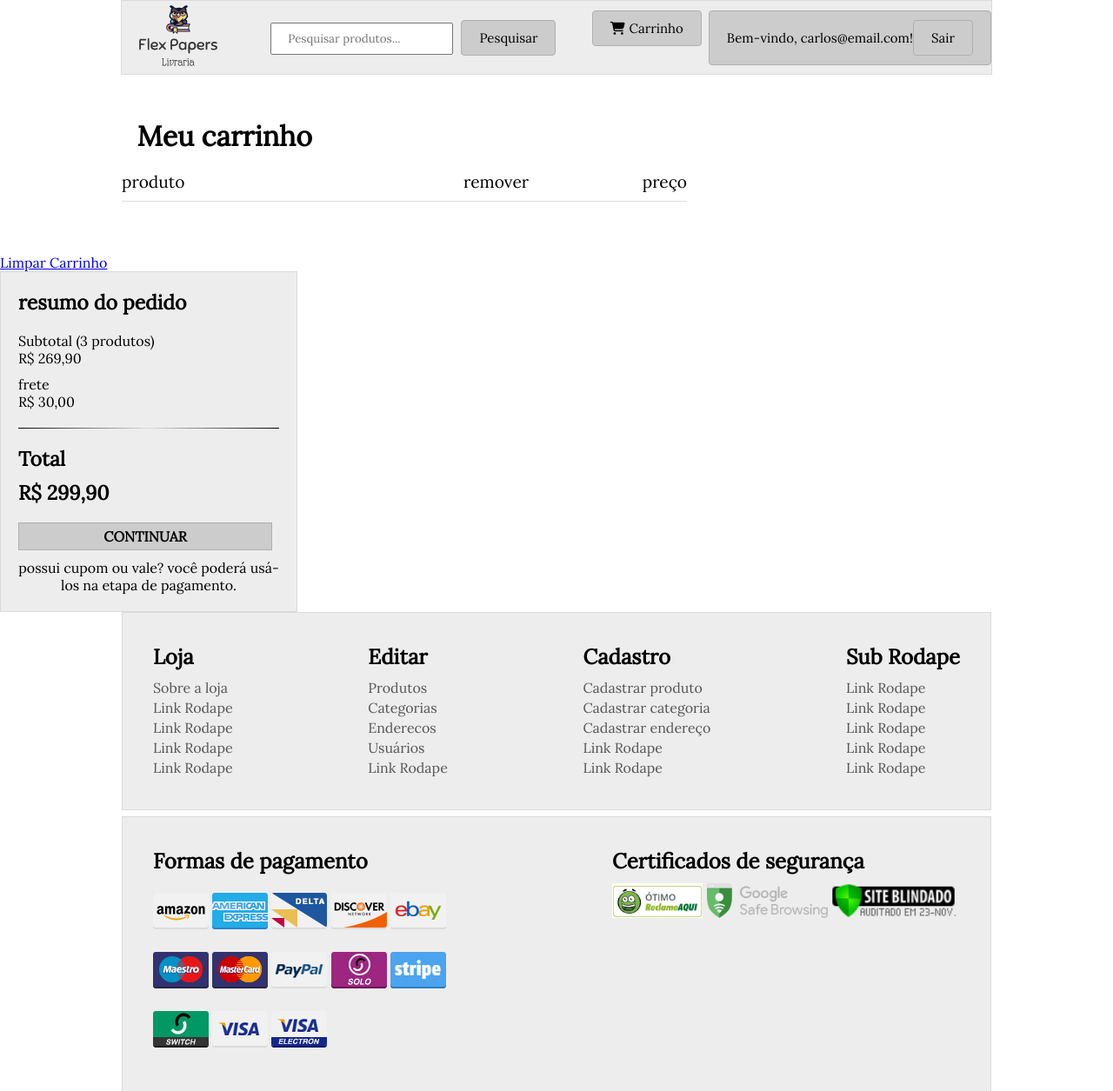
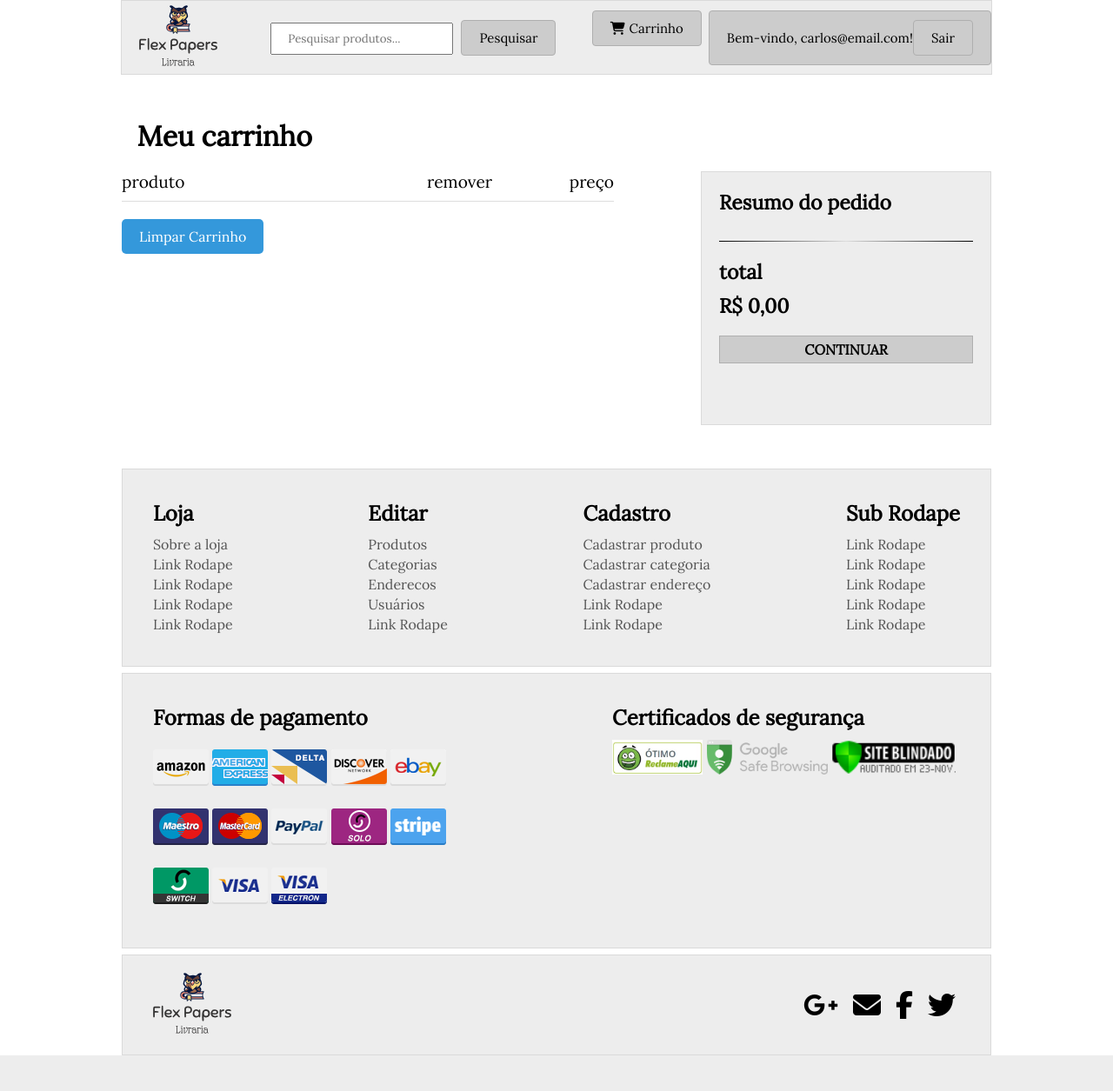
Before and after one commit to natan-mendess/FlexPapers, a PHP site: page /carrinho.php in a window 1280 px wide. Shown: the top 1255 px of the page at 87% size. After the commit the page ends 1214 px from the top, so only its background shows below. Run offline with PHP 8.4, Linux system fonts and the light colour scheme; a user stored in the database is signed in; data comes from the database, SQL or seed files in the repository; some libraries are stand-ins or nearby versions.

Commit message:
Entrega final
Faltando apenas o finalizar pedido responsivo e um checkout funcional.

```diff
--- a/banco.sql
+++ b/banco.sql
@@ -90,3 +90,9 @@
 values ('carlos@email.com', 'senha123', 'Carlos Afonso', 'masculino', 1, '123-456-7890'),
 ('jose@email.com', 'senha456', 'José Ricardo', 'masculino', 2, '987-654-3210'),
 ('isadora@email.com', 'senha789', 'Isadora Muniz', 'feminino', 3, '555-555-5555');
+
+ALTER TABLE Usuarios
+ADD COLUMN administrador INT AFTER telefone;
+
+insert into Usuarios (email, senha, nome, sexo, endereco, telefone, administrador)
+values ('admin@admin.com', 'admin', 'ADM', 'masculino', 1, '123-456-7890',1);
--- a/carrinho.php
+++ b/carrinho.php
@@ -1,6 +1,8 @@
 <?php
     require "cabecalho.php";
     require "conexao.php";
+
+    $total = 0;
 ?>
 
     <h1 class="h1_login">Meu carrinho</h1>
@@ -32,32 +34,27 @@
                 <a href="remover_produto.php?id=<?=$id?>" class="remover-link">
                     <i class="fa-solid fa-trash" style="color: #000000;"></i>
                 </a>
-                <p class="pprice">R$ <?=$registro["preco"]?></p>
+                <p class="pprice">R$ <?=number_format($registro["preco"], 2, ',', '.')?></p>
                 </div>
                 <hr class="hr_carrinho">
-            <?php endforeach ?>
+            <?php
+            $total = $total + $registro["preco"];
+            endforeach
+            ?>
+            <a href="limparCarrinho.php" class="limpar">Limpar Carrinho</a>
             </div>
             <hr class="hr_carrinho">
-        </div>
-        <a href="limparCarrinho.php" class="limpar">Limpar Carrinho</a>
 
-        <div id="div_resumo">
-            <h2 class="ptitleresumo">resumo do pedido</h2>
-            <div id="subtotal">
-                <p class="subtotallabel">Subtotal (3 produtos)</p>
-                <p class="subtotallabel">R$ 269,90</p>
-            </div>
-            <div id="subtotal">
-                <p class="subtotallabel">frete</p>
-                <p class="subtotallabel">R$ 30,00</p>
-            </div>
+            <div id="div_resumo">
+            <h2 class="ptitleresumo">Resumo do pedido</h2>
             <hr class="hr_carrinho2">
             <div id="subtotal">
-                <h2 class="ptitleresumo">Total</h2>
-                <h2 class="ptitleresumo">R$ 299,90</h2>
+                <h2 class="ptitleresumo">total</h2>
+                <h2 class="ptitleresumo">R$ <?=number_format($total, 2, ',', '.')?></h2>
             </div>
-            <a href="finalizar_pedido.html" id="link_finaliza">CONTINUAR</a>
-            <p class="cupomtext">possui cupom ou vale? você poderá usá-los na etapa de pagamento.</p>
+            <a href="finalizar_pedido.php" id="link_finaliza">CONTINUAR</a>
+        </div>
+
         </div>
 
     </div>
--- a/index.css
+++ b/index.css
@@ -293,7 +293,7 @@
     border: solid 1px #DADADA;
     padding: 20px;
     width: 300px;
-    height: 350px;
+    height: 250px;
     display: flex;
     flex-direction: column;
     gap: 10px;
@@ -1126,3 +1126,17 @@
 .remover-link:hover {
     color: #ff3333;
 }
+
+.limpar {
+    display: inline-block;
+    padding: 10px 20px;
+    background-color: #3498db;
+    color: #ffffff;
+    text-decoration: none;
+    border-radius: 5px;
+    margin-top: 10px;
+}
+
+.limpar:hover {
+    background-color: #2980b9;
+}
```
